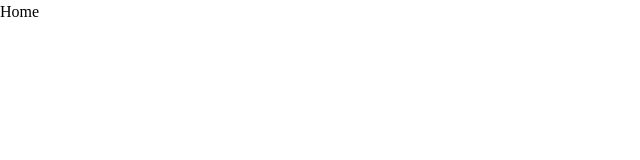
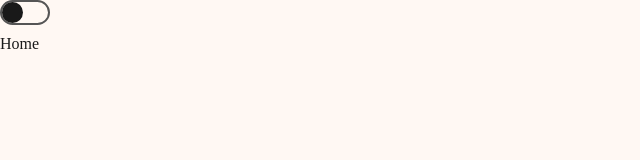
Before and after one commit to naHDop-tech/e-passport, a React (Create React App) app in the folder client/: page / in a window 1280 px wide. Shown: the top 160 px of the page, without its empty margins (0-640 px from the left). Built offline with nearby package versions, Linux system fonts and the light colour scheme.

Commit message:
feat: integrate theme toggling light version (#2)
* feat: implement theme hook, colors, toggle component

* style: change colors for toggle

* fix: exclude type props from html input element

```diff
--- a/client/src/App.tsx
+++ b/client/src/App.tsx
@@ -1,14 +1,16 @@
-import { RecoilRoot } from 'recoil';
 import { Route, BrowserRouter as Router, Routes } from 'react-router-dom';
+
+import { ThemeToggleDLC } from './components/integration/ThemeToggle'
 
 export function App(): JSX.Element {
   return (
-    <RecoilRoot>
+    <>
+      <ThemeToggleDLC />
       <Router>
         <Routes>
           <Route path='/' element={<>Home</>} />
         </Routes>
       </Router>
-    </RecoilRoot>
+    </>
   );
 }
--- /dev/null
+++ b/client/src/components/common/ThemeToggle/ThemeToggle.module.css
@@ -0,0 +1,39 @@
+.toggle label {
+  background-color: var(--color-background);
+  border: 2px solid #555;
+  border-radius: 50px;
+  cursor: pointer;
+  display: inline-block;
+  position: relative;
+  transition: all ease-in-out 0.3s;
+  width: 50px;
+  height: 25px;
+}
+
+.toggle input[type="checkbox"] {
+  display: none;
+}
+
+.toggle label::after {
+  background-color: var(--color-text);
+  border-radius: 50%;
+  content: " ";
+  cursor: pointer;
+  display: inline-block;
+  position: absolute;
+  left: 0.1px;
+  top: 0.1px;
+  transition: all ease-in-out 0.3s;
+  width: 21px;
+  height: 21px;
+}
+
+.toggle input[type="checkbox"]:checked ~ label {
+  background-color: var(--color-background);
+  border-color: var(--color-text);
+}
+
+.toggle input[type="checkbox"]:checked ~ label::after {
+  background-color: var(--color-text);
+  transform: translateX(25px);
+}
--- /dev/null
+++ b/client/src/components/common/ThemeToggle/ThemeToggle.tsx
@@ -0,0 +1,30 @@
+import { InputHTMLAttributes } from 'react'
+
+import s from './ThemeToggle.module.css'
+const styles = s as unknown as IThemeToggleStyle
+
+interface IThemeToggleStyle {
+  toggle: string
+}
+
+interface IAdditionThemeToggleProps {
+  isDarkModeOn: boolean
+}
+
+export type ThemeToggleProps = IAdditionThemeToggleProps & Omit<InputHTMLAttributes<HTMLInputElement>, 'type'>
+
+export function ThemeToggle(props: ThemeToggleProps): JSX.Element {
+  const { isDarkModeOn, ...rest } = props
+
+  return (
+    <div className={styles.toggle}>
+        <input
+          type="checkbox"
+          id="toggle"
+          checked={isDarkModeOn}
+          {...rest}
+          />
+        <label htmlFor="toggle"></label>
+    </div>
+  )
+}
--- /dev/null
+++ b/client/src/components/common/ThemeToggle/index.ts
@@ -0,0 +1,2 @@
+export { ThemeToggle } from './ThemeToggle'
+export type { ThemeToggleProps } from './ThemeToggle'
--- /dev/null
+++ b/client/src/components/integration/ThemeToggle/ThemeToggleDLC.tsx
@@ -0,0 +1,22 @@
+import { ChangeEvent } from 'react'
+import { useRecoilState } from 'recoil';
+
+import { ThemeToggle } from '../../common/ThemeToggle'
+import { useTheme, ThemeMode } from '../../../hooks/useTheme'
+import { isDarkMode } from '../../../recoil/theme/atoms'
+
+export function ThemeToggleDLC() {
+  const [isDarkModeOn, setIsDarkMode] = useRecoilState(isDarkMode)
+  useTheme(isDarkModeOn ? ThemeMode.Dark : ThemeMode.Light);
+
+  const onChangeHandler = (e: ChangeEvent<HTMLInputElement>) => {
+    setIsDarkMode(e.target.checked)
+  }
+
+  return (
+    <ThemeToggle
+      isDarkModeOn={isDarkModeOn}
+      onChange={onChangeHandler}
+    />
+  )
+}
--- /dev/null
+++ b/client/src/components/integration/ThemeToggle/index.ts
@@ -0,0 +1 @@
+export { ThemeToggleDLC } from './ThemeToggleDLC'
--- /dev/null
+++ b/client/src/hooks/useTheme.ts
@@ -0,0 +1,35 @@
+import { useEffect } from 'react';
+
+export enum ThemeMode {
+  Light = 'light',
+  Dark = 'dark'
+}
+
+const themes = {
+  light: {
+    '--color-background': '#FFF8F3',
+    '--color-text': '#191919',
+    '--color-primary': '#A3E4DB',
+    '--color-secondary': '#1C6DD0',
+    '--color-accent': '#FED1EF',
+  },
+  dark: {
+    '--color-background': '#191919',
+    '--color-text': '#FFF8F3',
+    '--color-primary': '#2d4263',
+    '--color-secondary': '#c84b31',
+    '--color-accent': '#ecdbba',
+  },
+}
+
+type ColorTypes = '--color-primary' | '--color-background' | '--color-text' | '--color-secondary' | '--color-accent'
+
+export const useTheme = (selectedTheme: ThemeMode): void => {
+  useEffect(() => {
+    const theme = themes[selectedTheme] || themes.light;
+    Object.keys(theme).forEach((key) => {
+      const value = theme[key as ColorTypes];
+      document.documentElement.style.setProperty(key, value);
+    });
+  }, [selectedTheme]);
+};
--- a/client/src/index.css
+++ b/client/src/index.css
@@ -35,6 +35,8 @@ body {
   min-height: 100vh;
   text-rendering: optimizeSpeed;
   line-height: 1.5;
+  background-color: var(--color-background);
+  color: var(--color-text);
 }
 
 /* A elements that don't have a class get default styles */
@@ -72,3 +74,11 @@ select {
     scroll-behavior: auto !important;
   }
 }
+
+:root {
+  --color-background: #191919;
+  --color-text: #fff8f3;
+  --color-primary: #2d4263;
+  --color-secondary: #c84b31;
+  --color-accent: #ecdbba;
+}
--- a/client/src/index.tsx
+++ b/client/src/index.tsx
@@ -5,6 +5,7 @@ import { App } from './App';
 import reportWebVitals from './reportWebVitals';
 import { ApolloProvider } from '@apollo/client';
 import { apolloClient } from './api/apollo-client';
+import { RecoilRoot } from 'recoil';
 
 const root = ReactDOM.createRoot(
   document.getElementById('root') as HTMLElement
@@ -12,9 +13,11 @@ const root = ReactDOM.createRoot(
 
 root.render(
   <React.StrictMode>
-    <ApolloProvider client={apolloClient}>
-      <App />
-    </ApolloProvider>
+    <RecoilRoot>
+      <ApolloProvider client={apolloClient}>
+        <App />
+      </ApolloProvider>
+    </RecoilRoot>
   </React.StrictMode>
 );
 
--- /dev/null
+++ b/client/src/recoil/theme/atoms.ts
@@ -0,0 +1,7 @@
+import { atom } from 'recoil'
+
+
+export const isDarkMode = atom({
+  key: 'themeMode',
+  default: false
+})
```
Also changed, not shown: client/src/recoil/theme/selector.ts (added, +11 -0 lines), 1 other file (tests, documents, lock files or other folders).
